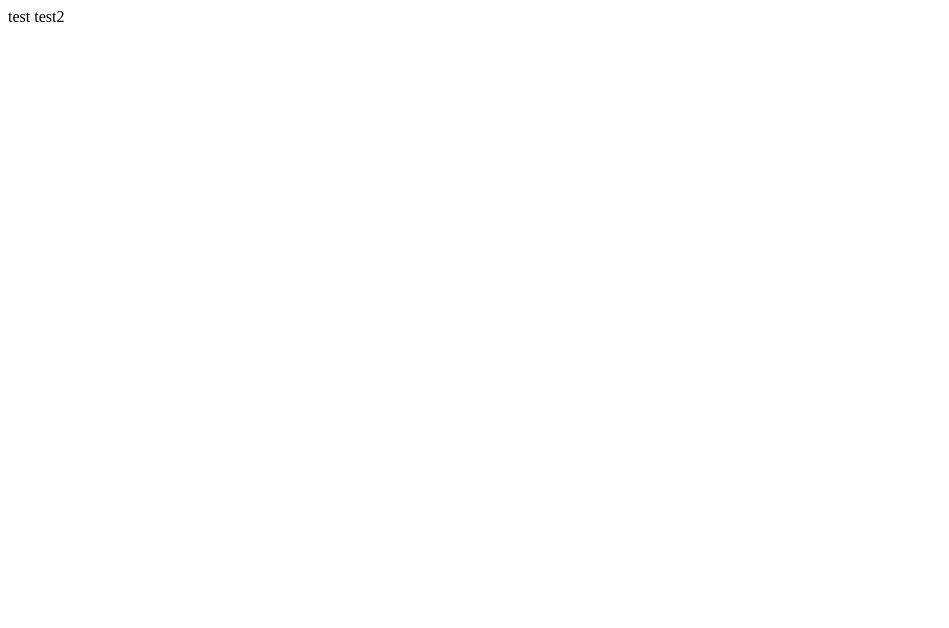
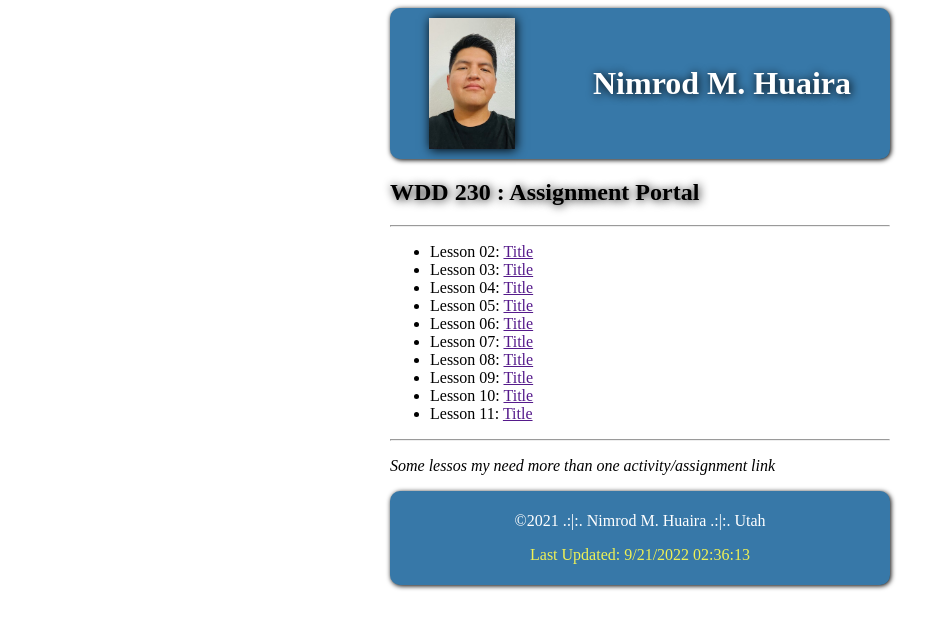
Before and after one commit to HuairaNimrod/frontEnd, a plain HTML site: page index.html in a window 1280 px wide. Shown: the whole page, without its empty margins (0-949 px from the left). Drawn offline with Linux system fonts and the light colour scheme.

Commit message:
assignment 01

```diff
--- a/index.html
+++ b/index.html
@@ -1,2 +1,39 @@
-test
-test2
+<!DOCTYPE HTML>
+<!-- where is this comment in the DOM? -->
+<html lang="en">
+  <head>
+    <title>WDD 230 Portal</title>
+    <link rel="stylesheet" href="/styles/main.css">
+  </head>
+  <body>
+    <header>
+      <div class="flex-container">
+        <div class ="flex-item-left"><img src="/images/nmx.jpg" alt="Student Picture"></div>
+        <div class ="flex-item-rigth"><h1>Nimrod M. Huaira</h1></div>
+      </div>
+    </header>
+    <main>
+        <h2>WDD 230 : Assignment Portal</h2>
+        <hr>
+            <ul>
+                <li>Lesson 02: <a href="">Title</a></li>
+                <li>Lesson 03: <a href="">Title</a></li>
+                <li>Lesson 04: <a href="">Title</a></li>
+                <li>Lesson 05: <a href="">Title</a></li>
+                <li>Lesson 06: <a href="">Title</a></li>
+                <li>Lesson 07: <a href="">Title</a></li>
+                <li>Lesson 08: <a href="">Title</a></li>
+                <li>Lesson 09: <a href="">Title</a></li>
+                <li>Lesson 10: <a href="">Title</a></li>
+                <li>Lesson 11: <a href="">Title</a></li>
+            </ul>
+        <hr>
+        <p>Some lessos my need more than one activity/assignment link</p>
+    </main>
+    <footer>
+        <p>&copy;2021 .:|:. Nimrod M. Huaira .:|:. Utah</p>
+        <p id="js_text">Last Updated: <span id="dateHour"></span></p>
+        <script src="/scripts/main.js"></script>
+    </footer>
+  </body>
+</html>
--- /dev/null
+++ b/scripts/main.js
@@ -0,0 +1,8 @@
+const dateHour = document.querySelector("#dateHour");
+try{
+  var d = new Date();
+  dateHour.innerHTML = `${(new Date()).toLocaleDateString()} ${d.toLocaleTimeString('en-US', { hour12: false })}`;
+
+} catch (e) {
+  alert("Browser does not support Locale")
+}
--- /dev/null
+++ b/styles/main.css
@@ -0,0 +1,70 @@
+body{
+    max-width: 500px;
+    /*center the body horizontally*/
+    display: block;
+    margin-left: auto;
+    margin-right: auto;
+}
+
+img{
+    /*center the image horizontally*/
+    display: block;
+    width: 60%;
+    margin-left: auto;
+    margin-right: auto;
+    box-shadow: 1px 1px 10px;
+}
+
+header{
+    align-items: center;
+    background-color:rgb(55,120,168) ;
+    border-radius: 10px;
+    box-shadow:  1px 1px 5px;
+}
+.flex-container {
+    display: flex;
+    align-items: center;
+  }
+.flex-item-left {
+   flex:30%;
+   padding: 10px;
+  }
+
+.flex-item-rigth {
+    color: #ffffff;
+    flex:70%;
+    text-align: center;
+}
+
+h1,h2{
+    text-shadow: 1px 1px 10px #000000;
+}
+
+hr{
+    color: gray;
+}
+
+
+/*main*/
+main p {
+    font-weight: 1;
+    font-style: oblique;
+
+}
+
+/*footer*/
+
+footer{
+    padding: 5px 0px;
+    background-color:rgb(55,120,168) ;
+    text-align: center;
+    border-radius: 10px;
+    box-shadow:  1px 1px 5px #000000;
+    color:#ffffff;
+    /*font-weight: 100;*/
+}
+
+
+#js_text{
+    color: rgb(239,241,85);
+}
--- a/test2.css
+++ /dev/null
@@ -1 +0,0 @@
-asdasd
```
Also changed, not shown: images/nmx.jpg (added), 2 other files.
